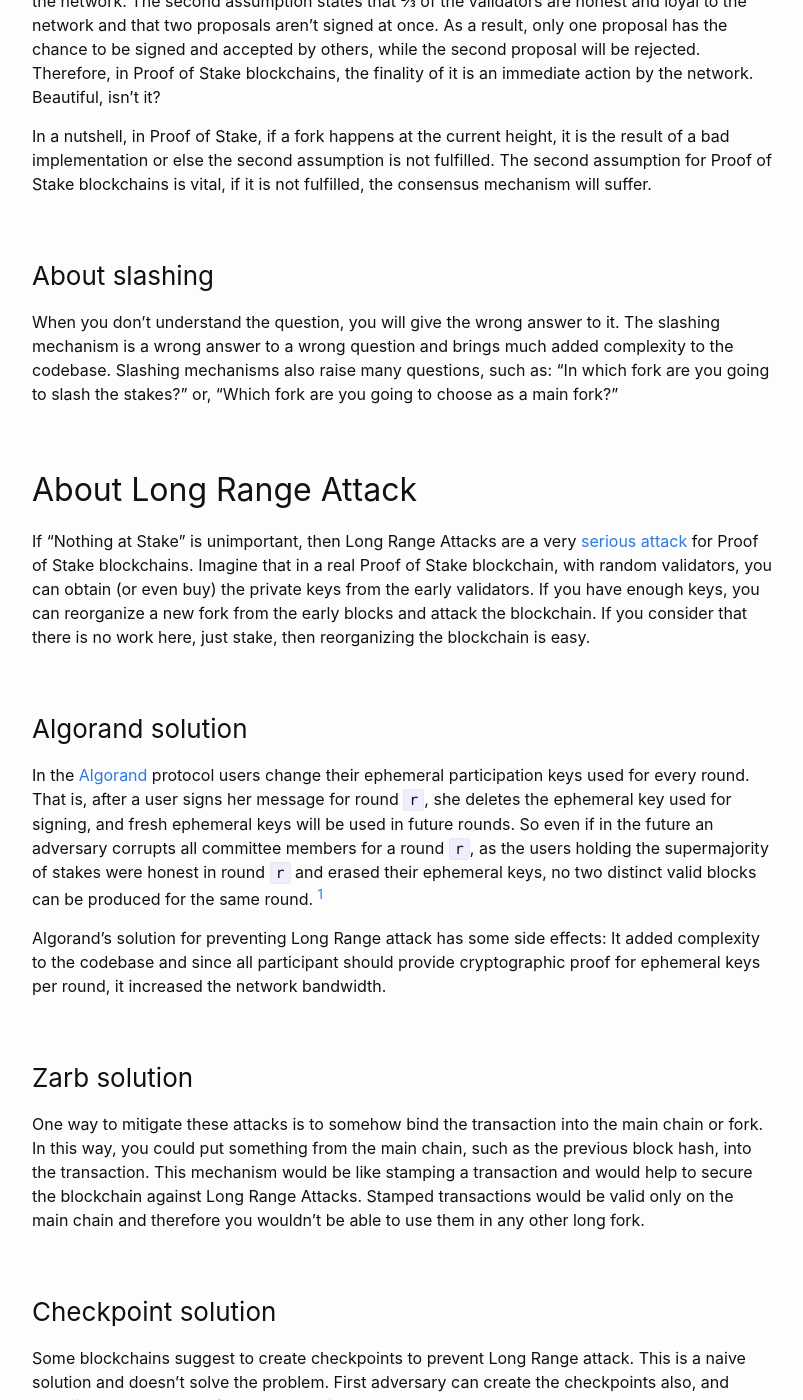
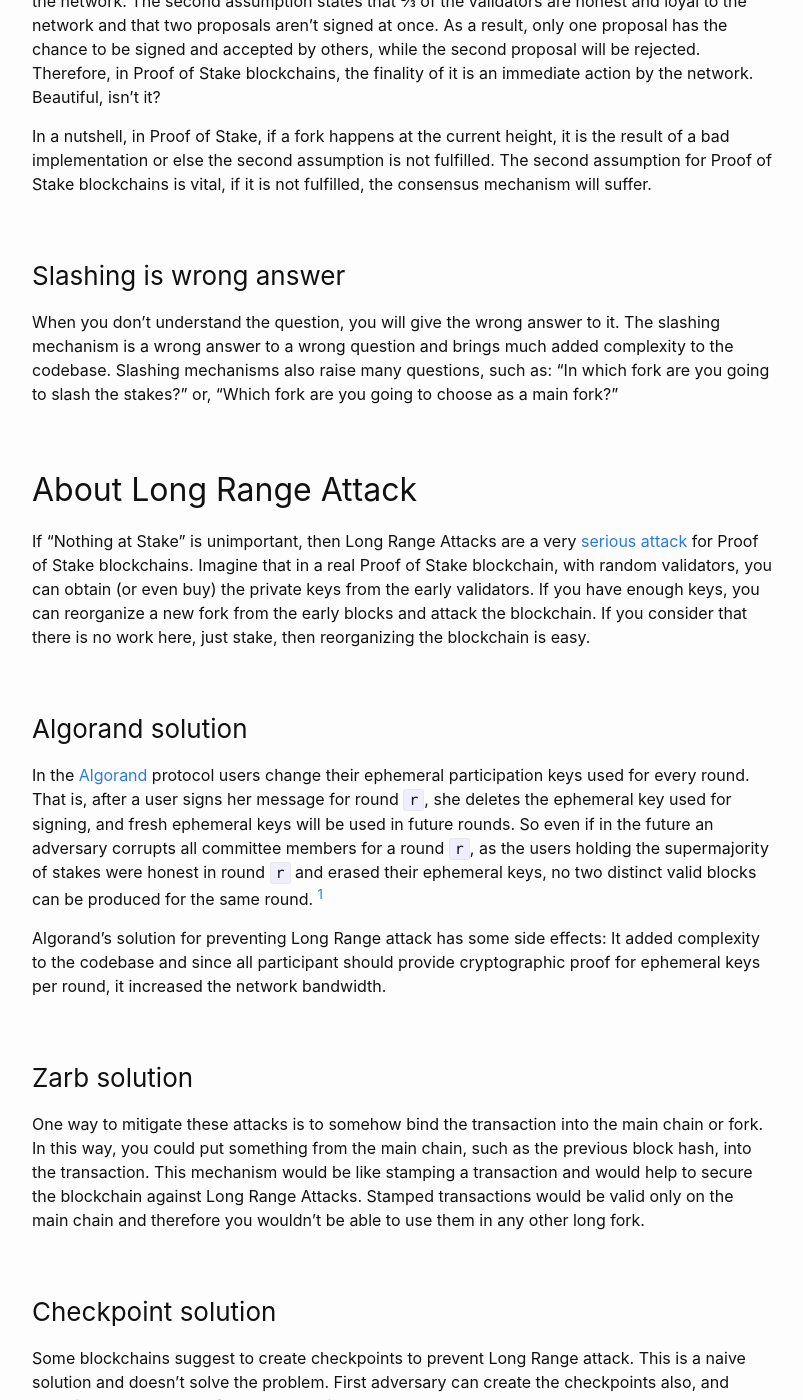
Before and after one commit to b00f/b00f.github.io, a Jekyll site: the page built from _posts/2022-02-17-security_of_proof_of_stake.md, in a window 1280 px wide and 1400 px high, scrolled down 721 px. Shown: the whole window, without its empty margins (238-1041 px from the left). Built offline with Jekyll 4.4.1, drawn with Linux system fonts in a browser that asks for light colours.

Commit message:
Update the post

```diff
--- a/_posts/2022-02-17-security_of_proof_of_stake.md
+++ b/_posts/2022-02-17-security_of_proof_of_stake.md
@@ -21,7 +21,7 @@ To create a fork at the current height, a (bad) proposer has to publish two diff
 
 In a nutshell, in Proof of Stake, if a fork happens at the current height, it is the result of a bad implementation or else the second assumption is not fulfilled. The second assumption for Proof of Stake blockchains is vital, if it is not fulfilled, the consensus mechanism will suffer.
 
-### About slashing
+### Slashing is wrong answer
 
 When you don’t understand the question, you will give the wrong answer to it. The slashing mechanism is a wrong answer to a wrong question and brings much added complexity to the codebase. Slashing mechanisms also raise many questions, such as: “In which fork are you going to slash the stakes?” or, “Which fork are you going to choose as a main fork?”
 
@@ -45,5 +45,6 @@ One way to mitigate these attacks is to somehow bind the transaction into the ma
 
 Some blockchains suggest to create checkpoints to prevent Long Range attack. This is a naive solution and doesn't solve the problem. First adversary can create the checkpoints also, and more importantly, how often a checkpoint should be created? In the other word, how long can be a Long Range attack!?
 
+References:
 
 [^1]: [Algorand Blockchain Features Specification, Version 1.0](https://github.com/algorandfoundation/specs/blob/master/overview/Algorand_v1_spec-2.pdf)
```
